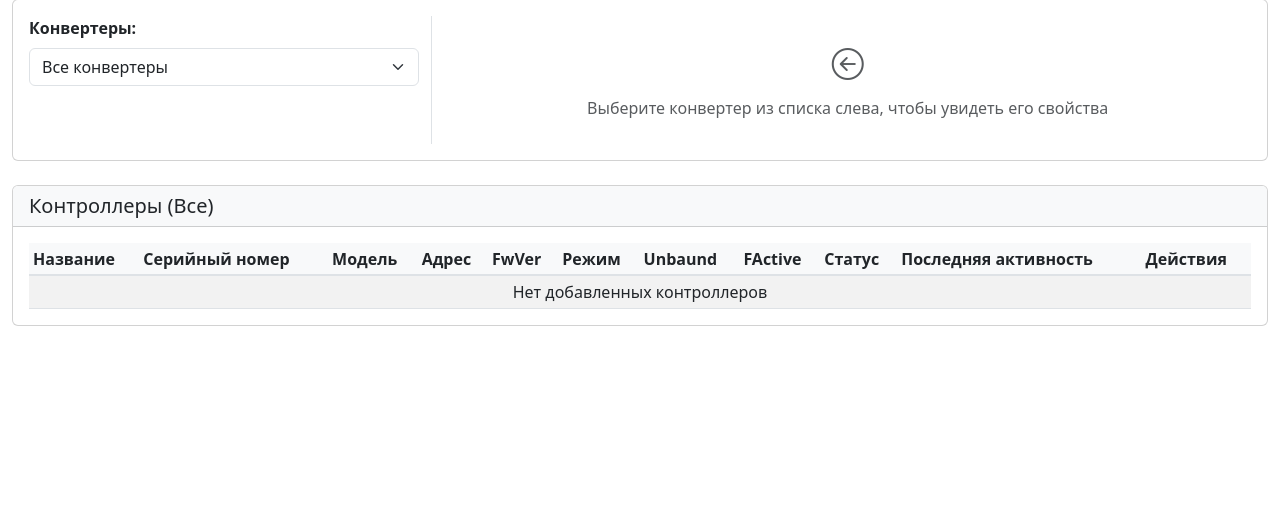
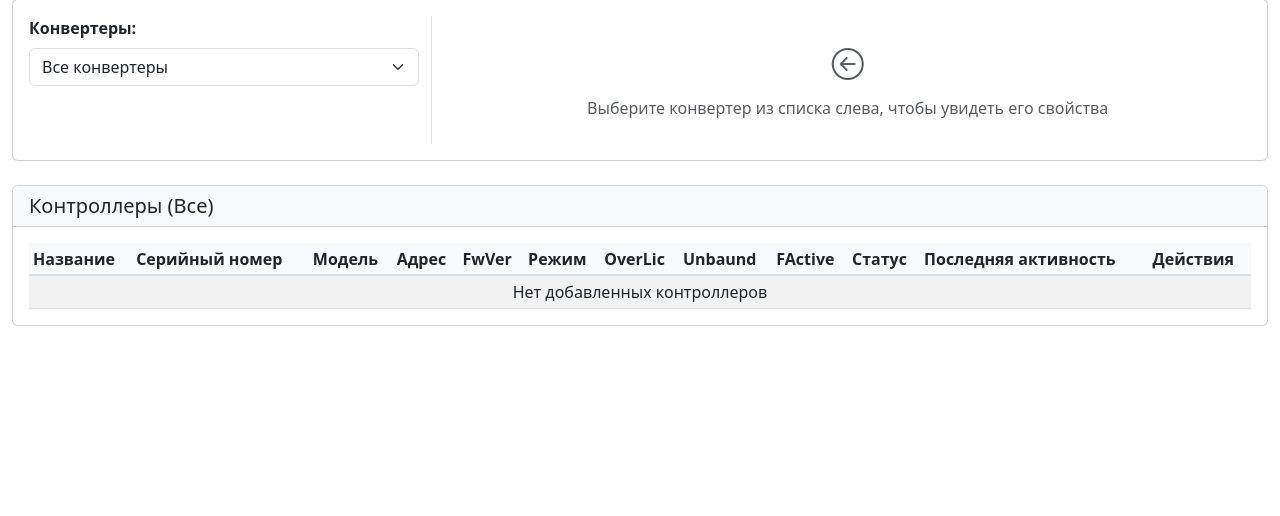
Before and after one commit to majormguarde-bit/python-skud-clone, a Flask app: page /equipment in a window 1280 px wide. Shown: the part 144-660 px from the top of the page. Run offline with Flask 3, Linux system fonts and the light colour scheme; a user stored in the database is signed in; data that the repository does not hold is empty; parts of the project's set-up code (start-up, migrations or seed data) failed here and were passed over; some libraries are stand-ins or nearby versions.

Commit message:
Update equipment table: hide inactive Unbaund flag, add OverLic column

```diff
--- a/templates/main/equipment.html
+++ b/templates/main/equipment.html
@@ -531,6 +531,7 @@ document.addEventListener('DOMContentLoaded', function() {
                         <th class="py-1">Адрес</th>
                         <th class="py-1">FwVer</th>
                         <th class="py-1">Режим</th>
+                        <th class="py-1">OverLic</th>
                         <th class="py-1">Unbaund</th>
                         <th class="py-1">FActive</th>
                         <th class="py-1">Статус</th>
@@ -584,9 +585,19 @@ document.addEventListener('DOMContentLoaded', function() {
                         </td>
 
                         <td class="py-1">
+                             {% set val = controller.extra_data.get('OVERLIC') if controller.extra_data else 0 %}
+                             {% set active = val == 1 or val == '1' or val == True %}
+                             {% if active %}
+                             <div class="d-inline-flex align-items-center justify-content-center rounded-circle bg-danger text-white" style="width: 20px; height: 20px; font-weight: bold; font-size: 0.7rem;" title="OverLic">L</div>
+                             {% endif %}
+                        </td>
+
+                        <td class="py-1">
                              {% set val = controller.extra_data.get('UNBAUND') if controller.extra_data else 0 %}
                              {% set active = val == 1 or val == '1' or val == True %}
-                             <div class="d-inline-flex align-items-center justify-content-center rounded-circle {{ 'bg-warning text-dark' if active else 'bg-secondary text-white-50' }}" style="width: 20px; height: 20px; font-weight: bold; font-size: 0.7rem;" title="Unbaund">U</div>
+                             {% if active %}
+                             <div class="d-inline-flex align-items-center justify-content-center rounded-circle bg-warning text-dark" style="width: 20px; height: 20px; font-weight: bold; font-size: 0.7rem;" title="Unbaund">U</div>
+                             {% endif %}
                         </td>
                         <td class="py-1">
                              {% set val = controller.extra_data.get('FACTIVE') if controller.extra_data else 0 %}
@@ -613,7 +624,7 @@ document.addEventListener('DOMContentLoaded', function() {
                     </tr>
                     {% else %}
                     <tr>
-                        <td colspan="11" class="text-center">Нет добавленных контроллеров</td>
+                        <td colspan="12" class="text-center">Нет добавленных контроллеров</td>
                     </tr>
                     {% endfor %}
                 </tbody>
```
